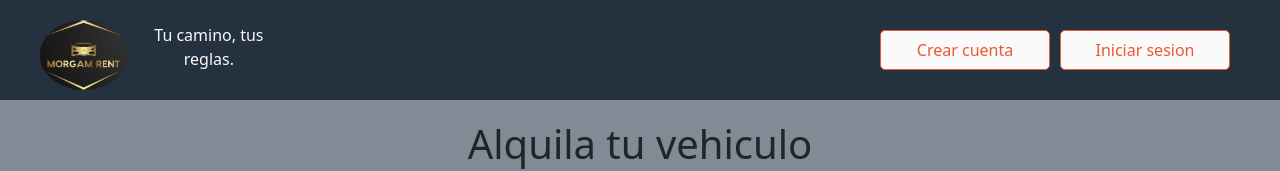
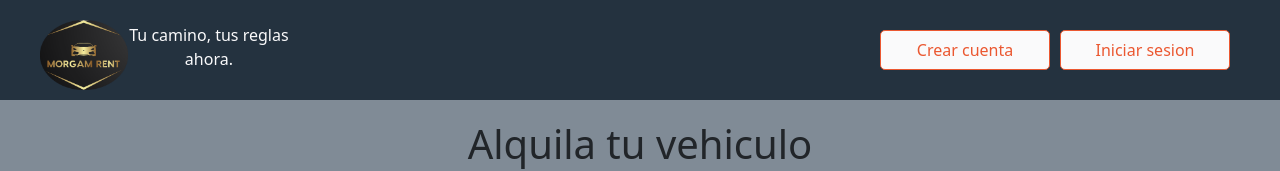
Before and after one commit to AdrianMoncada/Car-Rental, a React (Create React App) app in the folder frontEnd/carbooking/: page / in a window 1280 px wide. Shown: the top 171 px of the page. Built offline with nearby package versions, Linux system fonts and the light colour scheme; no server answers.

Commit message:
modificando header

```diff
--- a/frontEnd/carbooking/src/components/header.js
+++ b/frontEnd/carbooking/src/components/header.js
@@ -14,7 +14,7 @@ import {
        <Headers>
           <ContainerIcon>
              <Link to="/home"><Icon src="/per2.png" alt='morgamlogo' /></Link>
-             <p>Tu camino, tus reglas.</p>
+             <p>Tu camino, tus reglas ahora.</p>
           </ContainerIcon>
 
           <ContainerMenu>
```
